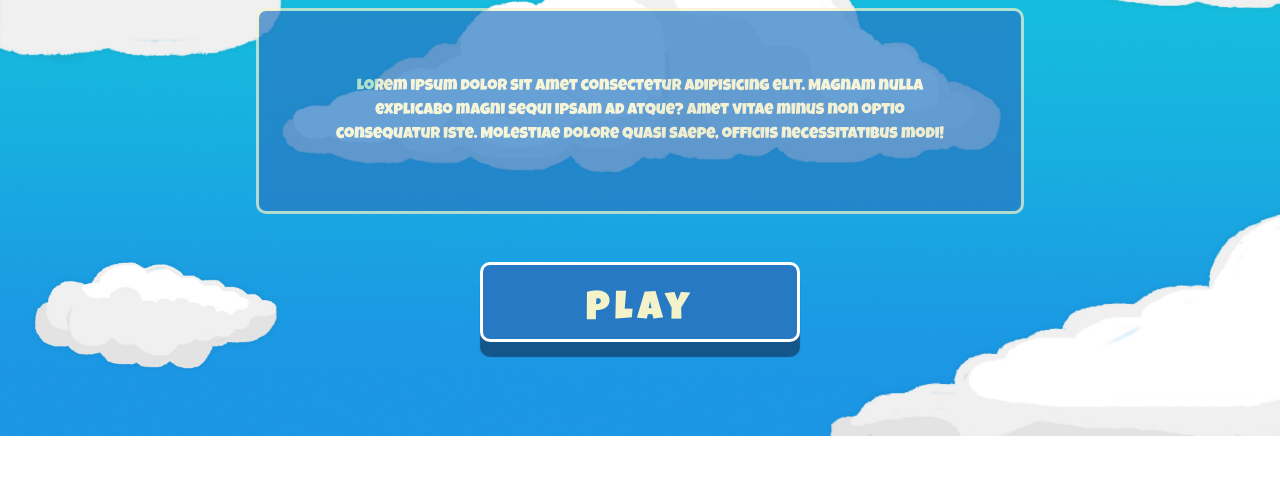
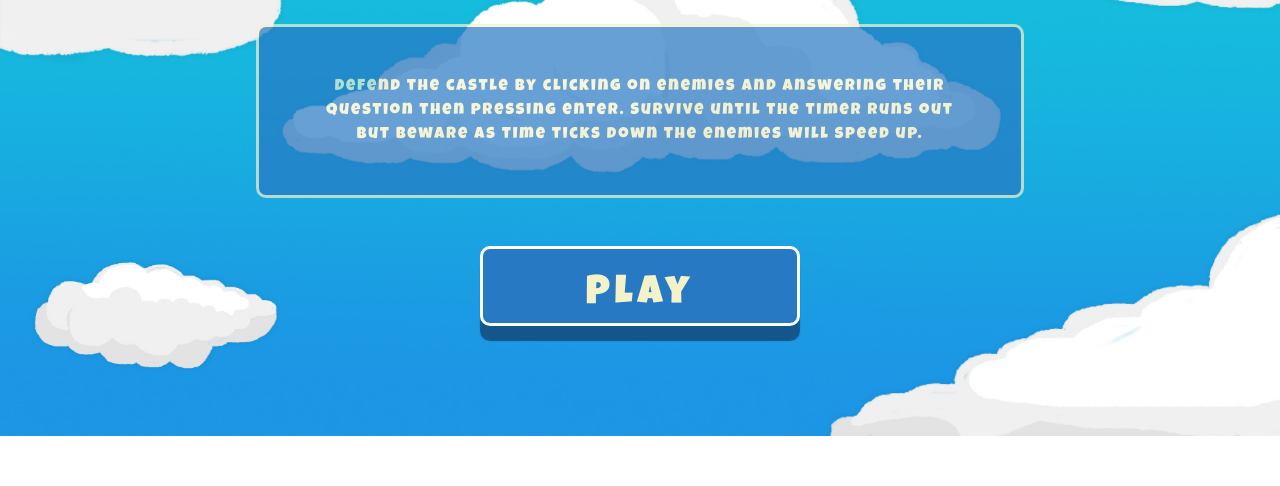
Before and after one commit to kapaha/math-castle, a website built with webpack: page src/index.html in a window 1280 px wide. Shown: the part 314-800 px from the top of the page. Built offline with nearby package versions, Linux system fonts and the light colour scheme.

Commit message:
Instructions added

```diff
--- a/src/index.html
+++ b/src/index.html
@@ -28,10 +28,10 @@
                         Instructions:
                     </h2>
                     <p class="instructions-paragraph blur-background">
-                        Lorem ipsum dolor sit amet consectetur adipisicing elit.
-                        Magnam nulla explicabo magni sequi ipsam ad atque? Amet
-                        vitae minus non optio consequatur iste. Molestiae dolore
-                        quasi saepe, officiis necessitatibus modi!
+                        Defend the castle by clicking on enemies and answering
+                        their question then pressing enter. Survive until the
+                        timer runs out but beware as time ticks down the enemies
+                        will speed up.
                     </p>
                     <button class="button start-button">Play</button>
                 </div>
@@ -99,7 +99,6 @@
                             <tbody></tbody>
                         </table>
                     </div>
-
                     <button id="restart-button" class="button">Restart</button>
                 </div>
             </div>
--- a/src/styles/styles.css
+++ b/src/styles/styles.css
@@ -124,8 +124,9 @@ h2 {
 .instructions-paragraph {
     width: 60%;
     border: 3px solid #f3f2c9;
-    padding: 4rem;
+    padding: 3rem;
     line-height: 1.5;
+    letter-spacing: 2px;
     text-align: center;
 }
 
```
